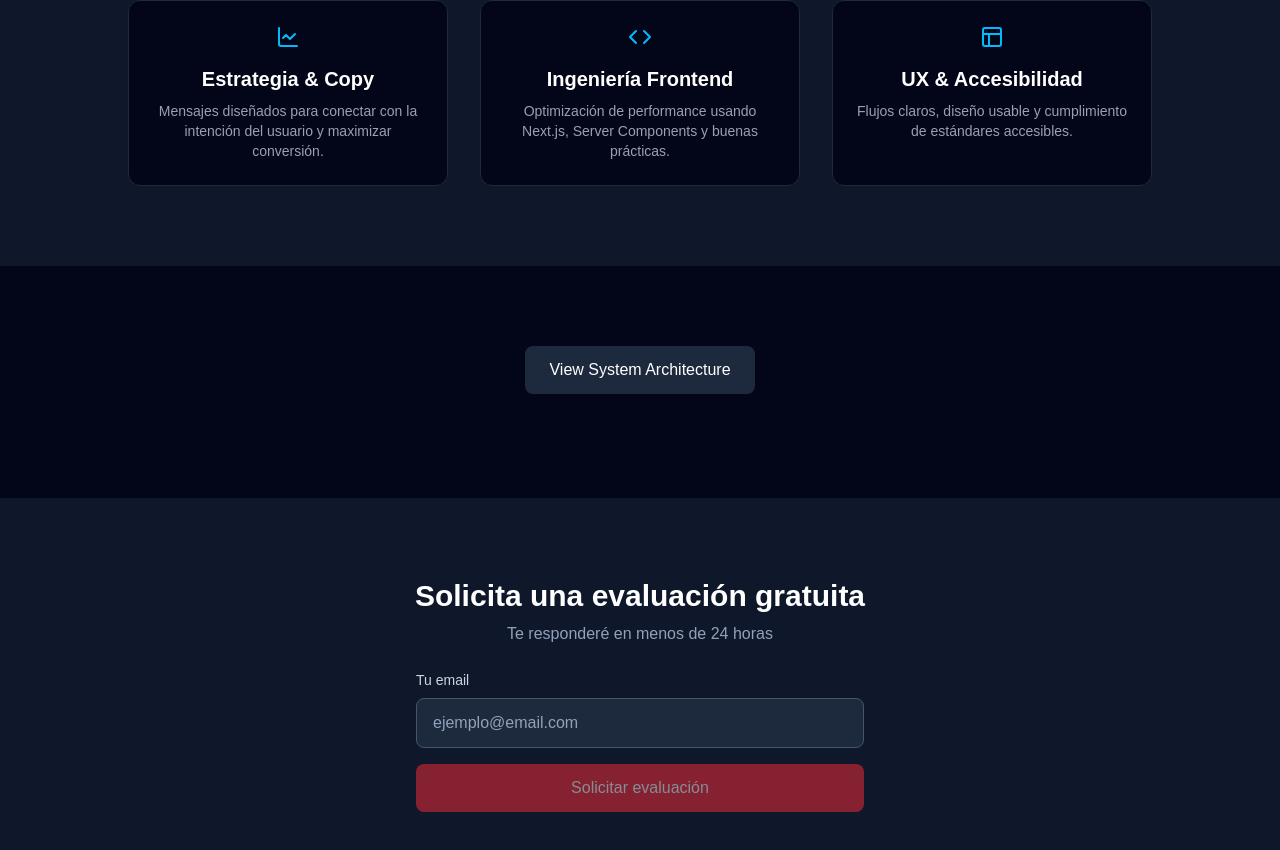
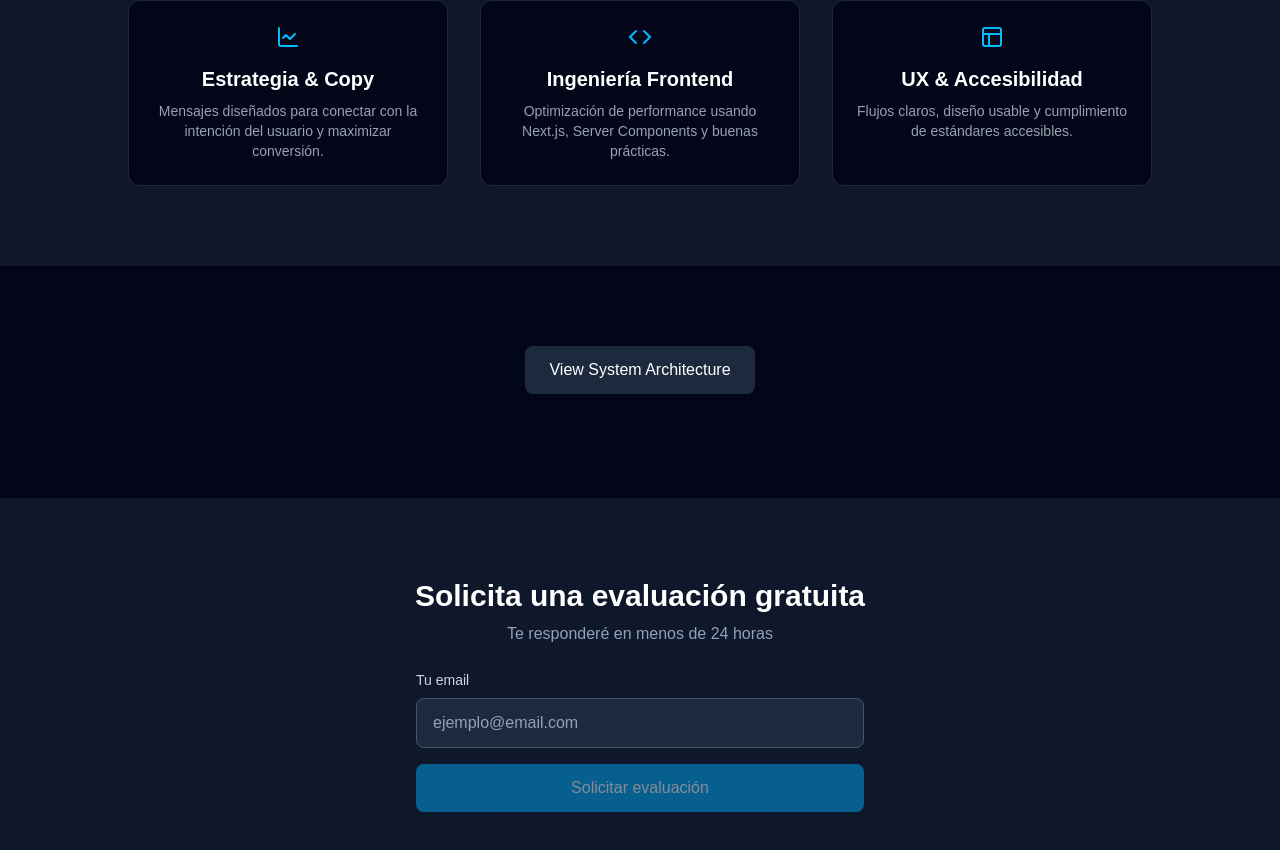
Before and after one commit to archpachekiocisco/portfolio-high-perf, a Next.js app: page / in a window 1280 px wide. Shown: the part 1447-2297 px from the top of the page. Built offline with nearby package versions, Linux system fonts and the light colour scheme.

Commit message:
fix: restore button styles

```diff
--- a/src/components/sections/LeadForm.tsx
+++ b/src/components/sections/LeadForm.tsx
@@ -89,7 +89,7 @@ export function LeadForm() {
   disabled={loading || !email}
   className="
     w-full max-w-md
-    bg-red-500 hover:bg-sky-600
+    bg-sky-500 hover:bg-sky-600
     disabled:opacity-50
     transition-colors
     px-6 py-3 rounded-lg
```
